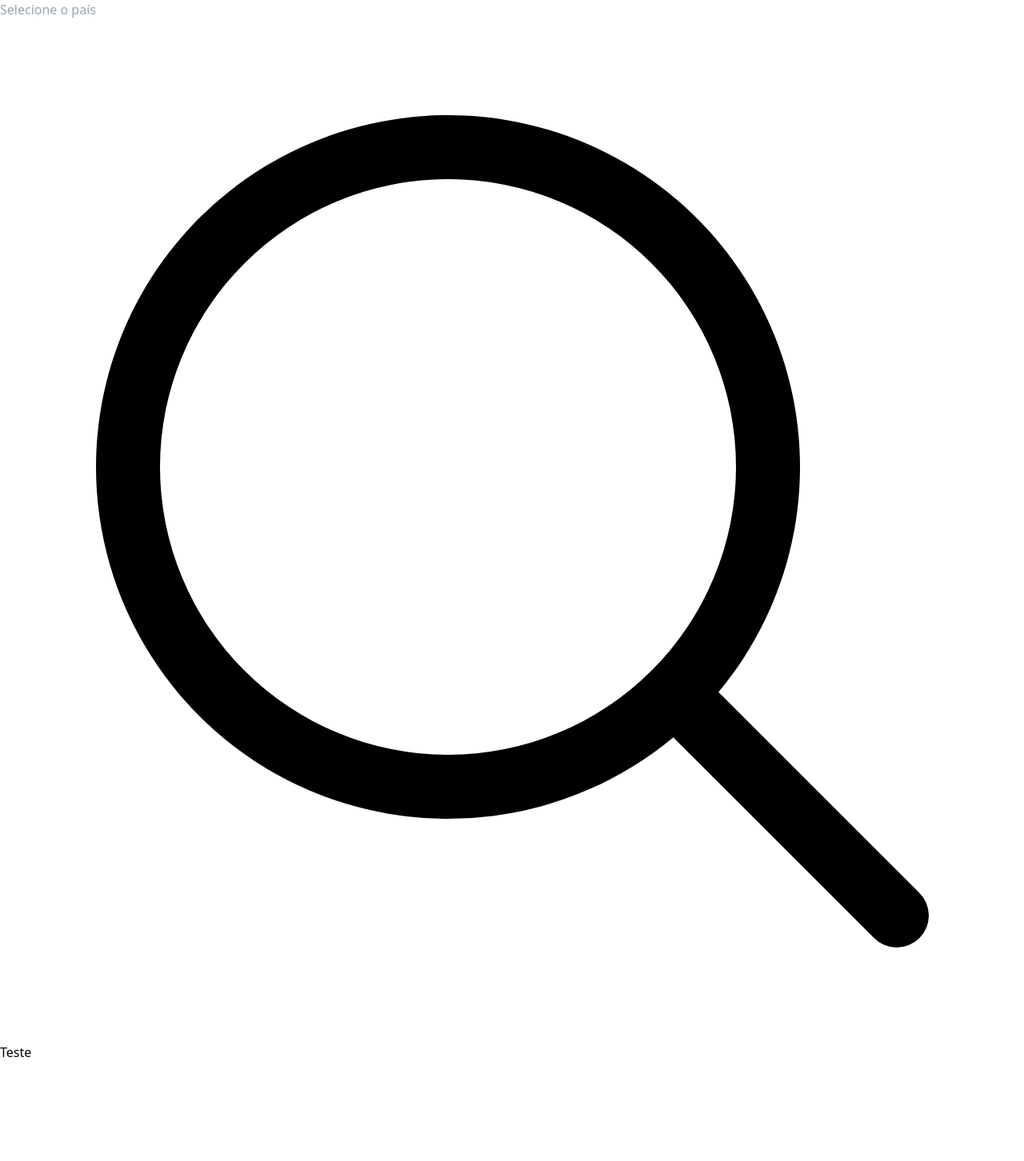
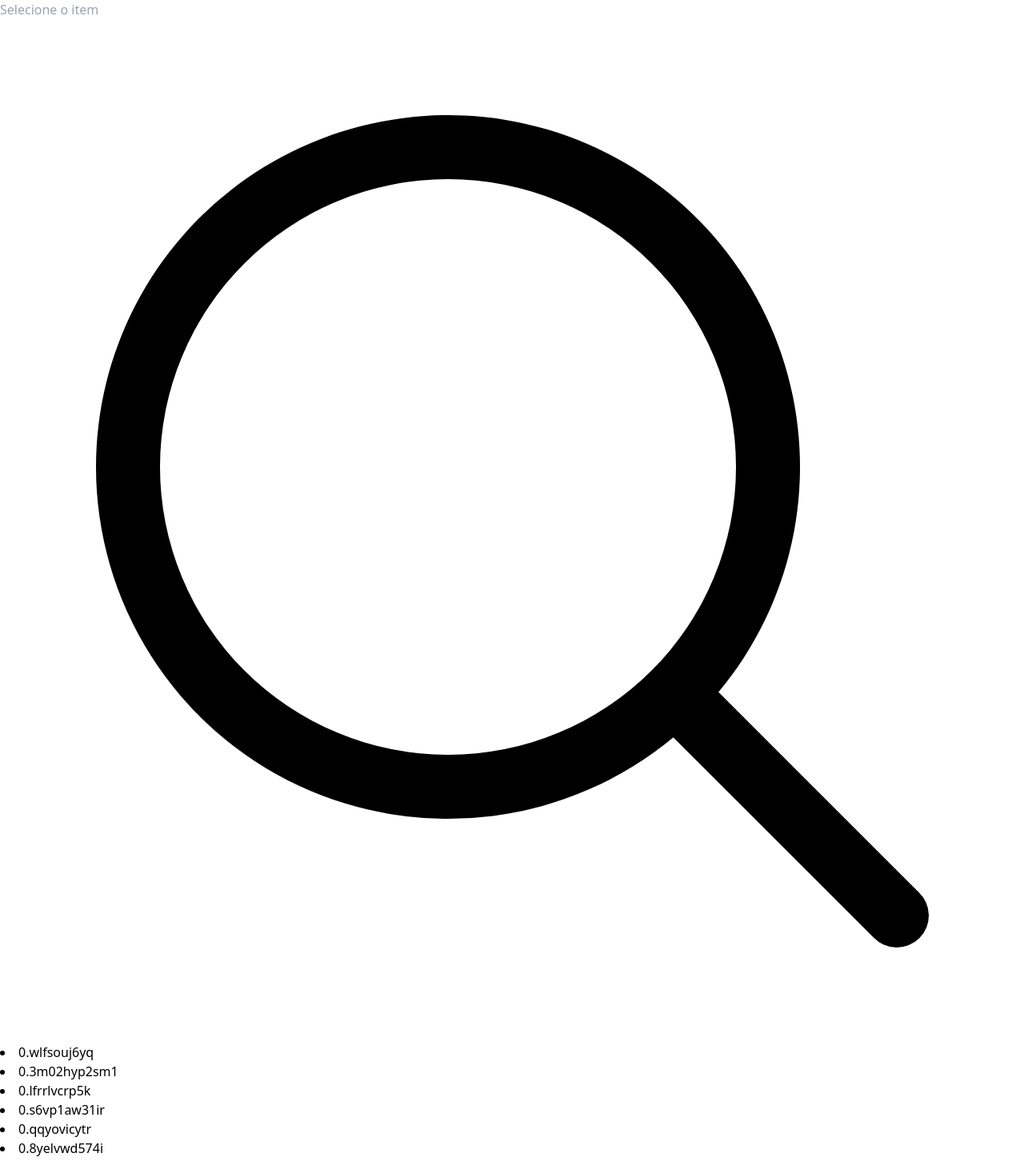
Before and after one commit to leticiamarinho532/simple-search-input-vuejs-tailwind, a Vue app: page / in a window 1280 px wide. Shown: the top 1452 px of the page at 80% size. Before the commit the page ends 1328 px from the top, so only its background shows below. Built offline with nearby package versions, Linux system fonts and the light colour scheme.

Commit message:
feat: populate list component

```diff
--- a/src/components/list-items/ListItems.vue
+++ b/src/components/list-items/ListItems.vue
@@ -1,14 +1,12 @@
 <script lang="ts">
 export default {
-
+    props: ['text']
 }
 </script>
 
 <template>
     <div>
-        <ul>
-            <li>Teste</li>
-        </ul>
+        <li>{{ text }}</li>
     </div>
 </template>
 
--- a/src/components/search-input/SearchInput.vue
+++ b/src/components/search-input/SearchInput.vue
@@ -1,11 +1,42 @@
 <script lang="ts">
 import ListItems from '../list-items/ListItems.vue'
 import { MagnifyingGlassIcon } from '@heroicons/vue/24/solid'
+
+declare interface Items {
+    text: string
+}
 
 export default {
     components: {
         ListItems,
         MagnifyingGlassIcon
+    },
+    data () {
+        return {
+            filter: '',
+            items: [] as Items[]
+        }
+    },
+    created() {
+        var i = 0;
+
+        for (; i < 200; i++) {
+            var randomText: string = Math.random().toString(36)
+            this.items.push({
+                text: randomText
+            })
+        }
+    },
+    computed:{
+        itemsWithFilter() {
+            if (this.filter) {
+                let regularExpression = new RegExp(this.filter.trim(), 'i')
+
+                return this.items.filter(item => regularExpression.test(item.text))
+            }
+
+            return this.items
+        }
     }
 }
 </script>
@@ -13,12 +44,14 @@ export default {
 <template>
     <div class="max-w-md">
         <div class="relative border border-slate-200 rounded-md">
-            <input class="w-5/6 focus:outline-none" type="text" placeholder="Selecione o país">
+            <input class="w-5/6 focus:outline-none" type="text" placeholder="Selecione o item">
             <MagnifyingGlassIcon
                 class="pointer-events-none h-5 w-5 text-slate-700 absolute top-1/2 transform -translate-y-1/2 right-4"
             />
         </div>
-        <ListItems />
+        <div v-for="item of itemsWithFilter">
+            <ListItems :text="item.text"/>
+        </div>
     </div>
 </template>
 
```
